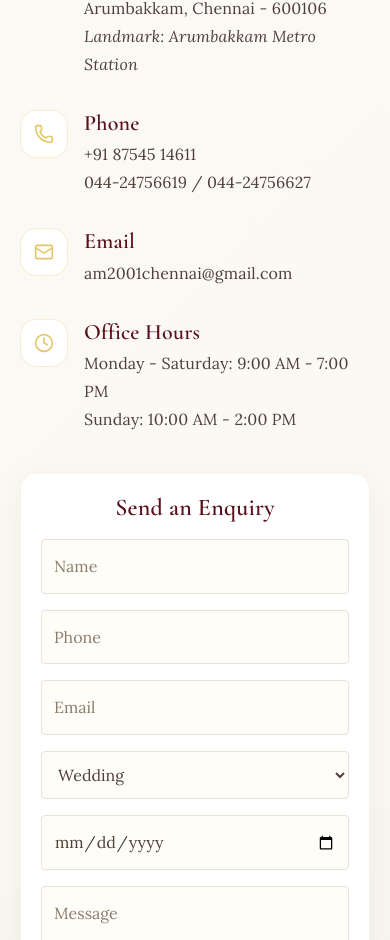
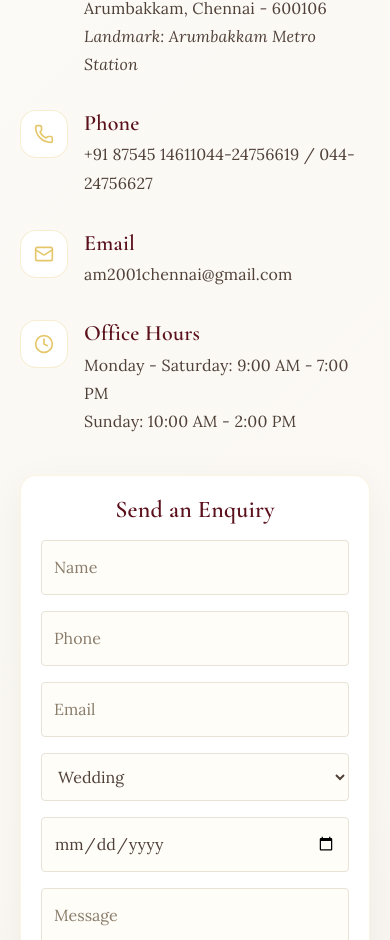
Before and after one commit to Random-Stack-Team/client-ayswariya-mahal, a React (Vite) app: page /#/contact in a window 390 px wide. Shown: the part 855-1795 px from the top of the page. Built offline with nearby package versions, Linux system fonts and the light colour scheme; a web font is replaced by a local one.

Commit message:
feat: make phone numbers clickable with tel: links in Contact page

```diff
--- a/src/pages/Contact.jsx
+++ b/src/pages/Contact.jsx
@@ -104,8 +104,8 @@ export default function Contact() {
                 </div>
                 <div>
                   <h4 className="font-serif text-[22px] font-semibold leading-[1.2] text-[#5A111C] mb-1">Phone</h4>
-                  <p className="type-body text-[#4f4038]">{siteConfig.contact.phonePrimary}</p>
-                  <p className="type-body text-[#4f4038]">{siteConfig.contact.phoneSecondary}</p>
+                  <a href={`tel:${siteConfig.contact.phonePrimary.replace(/\s/g, "")}`} className="type-body text-[#4f4038] hover:text-[#D4A843] transition-colors">{siteConfig.contact.phonePrimary}</a>
+                  <a href={`tel:${siteConfig.contact.phoneSecondary.replace(/\s/g, "").replace("/", "")}`} className="type-body text-[#4f4038] hover:text-[#D4A843] transition-colors">{siteConfig.contact.phoneSecondary}</a>
                 </div>
               </div>
 
```
